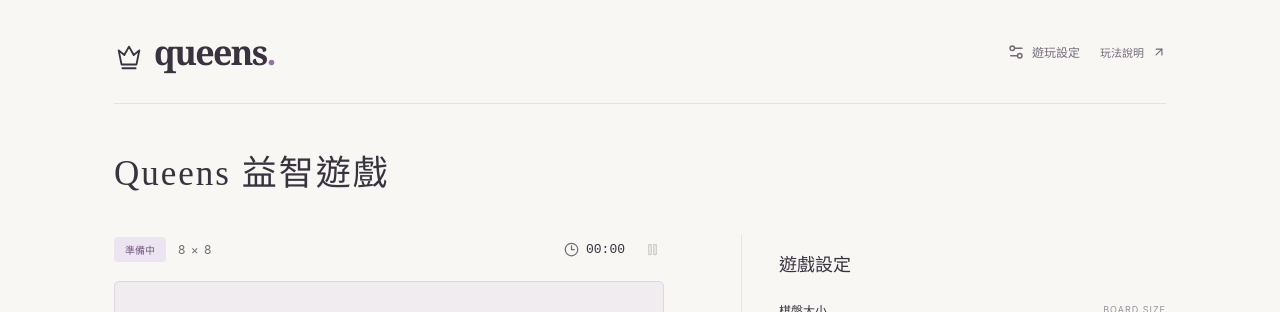
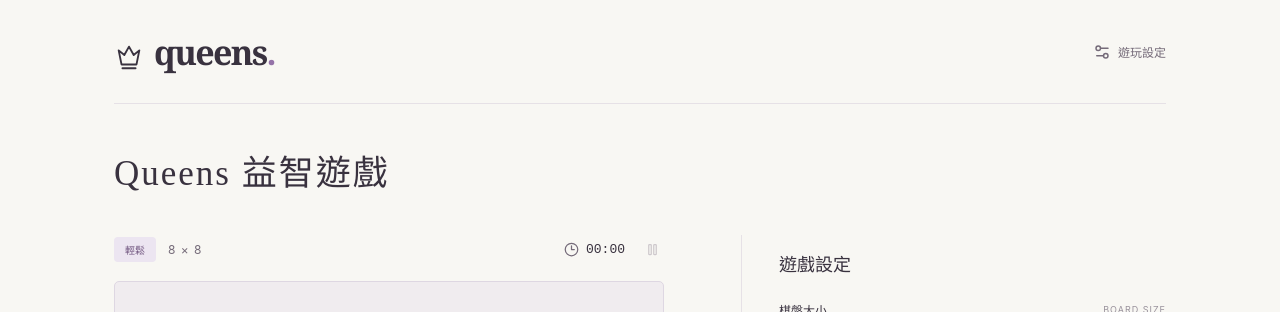
Before and after one commit to TomatoGuy0502/queens-garden, a Vue app: page / in a window 1280 px wide. Shown: the top 312 px of the page. Built offline with nearby package versions, Linux system fonts and the light colour scheme.

Commit message:
fix(ui): remove header help link and stabilize difficulty badge

```diff
--- a/src/components/QueensGame.vue
+++ b/src/components/QueensGame.vue
@@ -1,6 +1,6 @@
 <script setup lang="ts">
 import { computed, onMounted, shallowRef } from 'vue'
-import { Clock3, Pause, Play, ArrowUpRight, LoaderCircle } from '@lucide/vue'
+import { Clock3, Pause, Play, LoaderCircle } from '@lucide/vue'
 import CrownIcon from './CrownIcon.vue'
 import QueensBoard from './QueensBoard.vue'
 import GameSettings from './GameSettings.vue'
@@ -41,6 +41,7 @@ const initialSize = [6, 7, 8, 9, 10, 12].includes(requestedSize) ? requestedSize
 const requestedDifficulty = params.get('difficulty')
 const initialDifficulty: Difficulty =
   requestedDifficulty === 'medium' || requestedDifficulty === 'hard' ? requestedDifficulty : 'easy'
+const displayDifficulty = shallowRef<Difficulty>(initialDifficulty)
 const requestedSeed = params.get('seed')
 const initialSeed =
   requestedSeed !== null && /^\d+$/.test(requestedSeed) && Number(requestedSeed) <= 0xffffffff
@@ -52,6 +53,7 @@ const difficulties = { easy: '輕鬆', medium: '適中', hard: '挑戰' }
 const highlighted = computed(() => (paused.value ? [] : (hint.value?.cells ?? [])))
 const allMistakes = computed(() => [...new Set([...conflicts.value, ...mistakes.value])])
 function startGame(size: number, difficulty: Difficulty, seed: number) {
+  displayDifficulty.value = difficulty
   versionMismatch.value = false
   restartConfirm.value = false
   return game.newGame(size, difficulty, seed)
@@ -80,11 +82,7 @@ onMounted(() => {
         ><span>queens<span class="brand-dot">.</span></span></a
       >
       <div class="header-actions">
-        <GamePreferences v-model="guidance" :storage-available="storageAvailable" /><a
-          class="how-to"
-          href="#rules"
-          >玩法說明 <ArrowUpRight :size="14"
-        /></a>
+        <GamePreferences v-model="guidance" :storage-available="storageAvailable" />
       </div>
     </header>
     <main>
@@ -93,9 +91,7 @@ onMounted(() => {
         <section class="play-area" aria-label="遊戲區域" :aria-busy="busy">
           <div class="game-meta">
             <div class="puzzle-meta">
-              <span class="difficulty-badge">{{
-                puzzle ? difficulties[puzzle.difficulty] : '準備中'
-              }}</span
+              <span class="difficulty-badge">{{ difficulties[displayDifficulty] }}</span
               ><span class="board-size"
                 >{{ puzzle?.size ?? initialSize }} × {{ puzzle?.size ?? initialSize }}</span
               ><span v-if="puzzle" class="queen-count"
@@ -258,14 +254,6 @@ onMounted(() => {
   align-items: center;
   gap: 20px;
   margin-left: auto;
-}
-.how-to {
-  display: flex;
-  align-items: center;
-  gap: 8px;
-  font-size: 11px;
-  text-decoration: none;
-  color: var(--muted);
 }
 .page-intro {
   display: flex;
```
